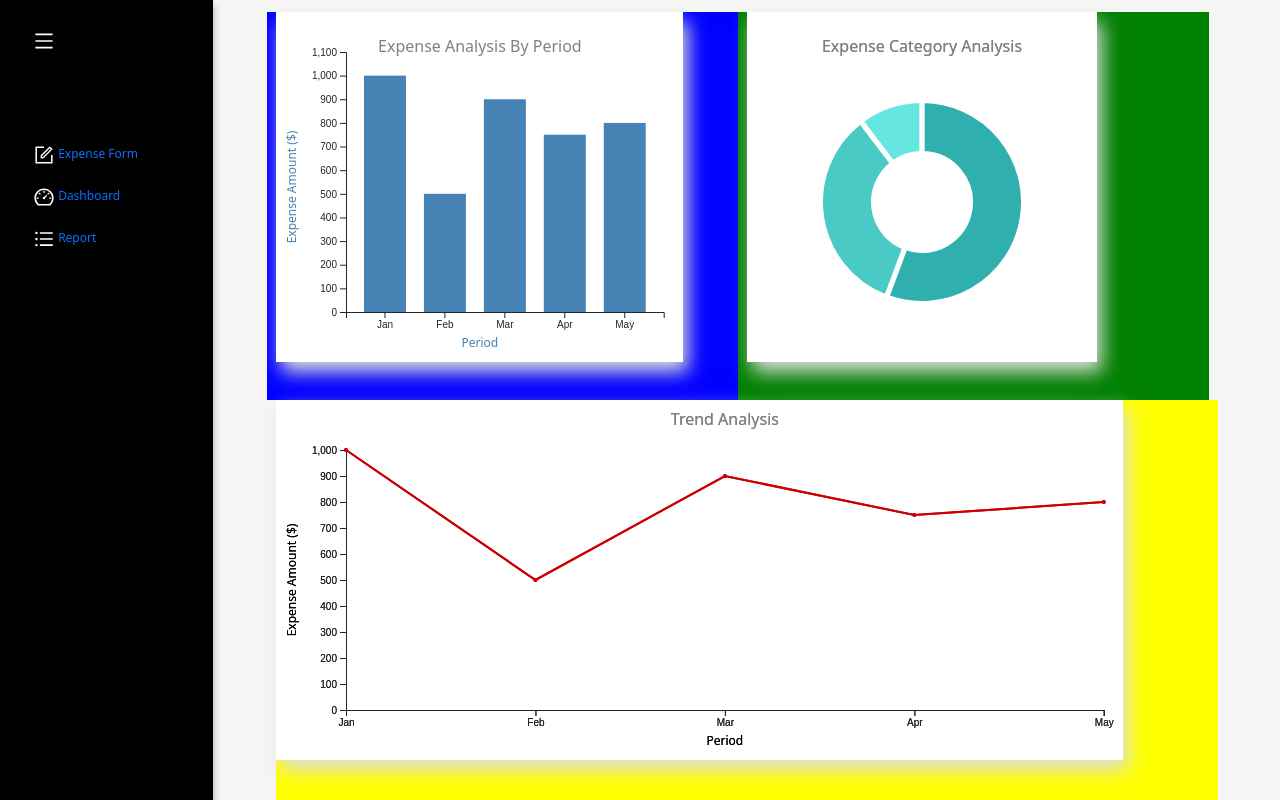
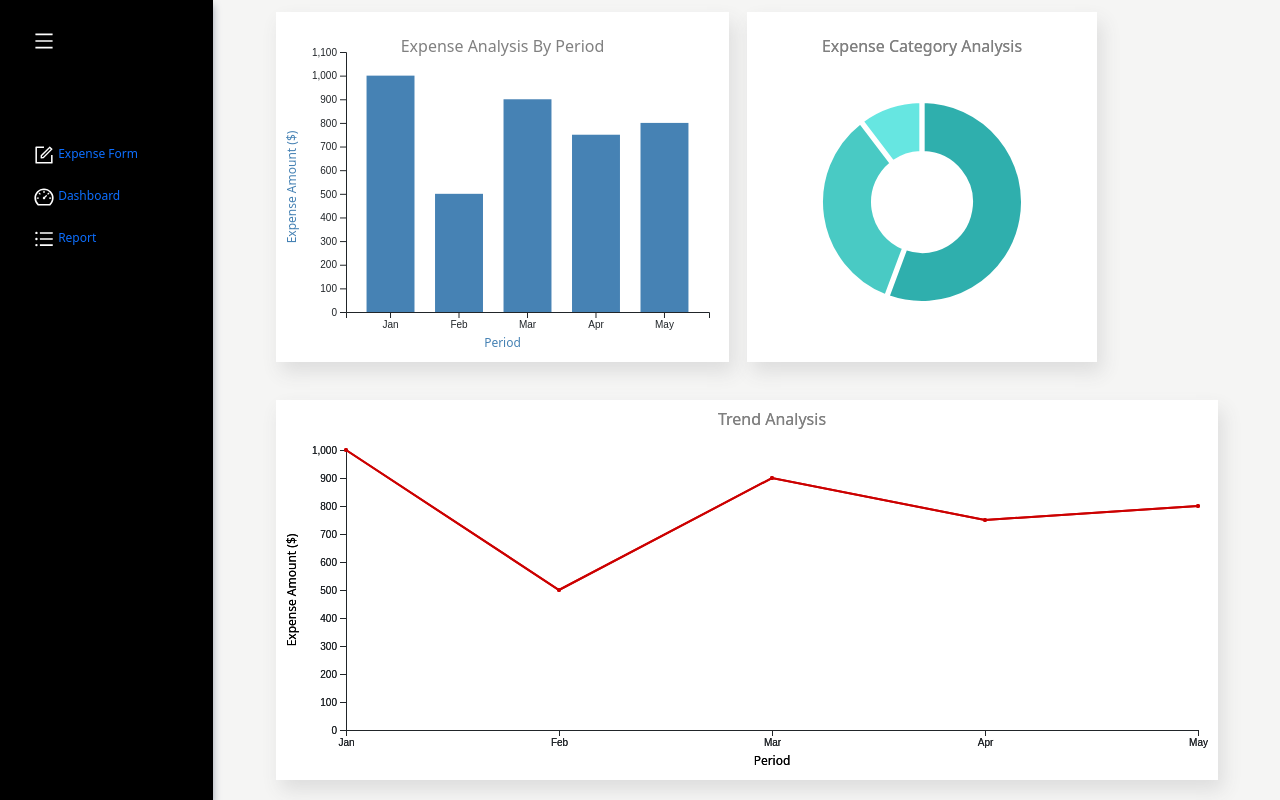
Before and after one commit to DaphneGoh89/React-Expense-App, a React (Vite) app in the folder react-expense-app/: page /dashboards in a window 1280 px wide. Built offline with nearby package versions, Linux system fonts and the light colour scheme; no server answers.

Commit message:
Adjusted dashboard width and alignment

```diff
--- a/react-expense-app/src/components/Dashboards/BarChart.jsx
+++ b/react-expense-app/src/components/Dashboards/BarChart.jsx
@@ -14,7 +14,7 @@ const BarChart = () => {
     // 1. define margin and dimension
     const margin = { top: 40, right: 20, bottom: 10, left: 70 };
     let chartWidth =
-      parseInt(d3.select("#expenseBarChart").style("width")) * 0.9 -
+      parseInt(d3.select("#expenseBarChart").style("width")) -
       margin.left -
       margin.right;
     let chartHeight = 350 - margin.top - margin.bottom;
--- a/react-expense-app/src/components/Dashboards/Dashboards.jsx
+++ b/react-expense-app/src/components/Dashboards/Dashboards.jsx
@@ -49,14 +49,14 @@ const Dashboards = () => {
   return (
     <div className="col-md-9 dashboard" style={{ margin: "0 auto" }}>
       <div className="w-100 h-50 row pt-3">
-        <div className="col-md-6" style={{ background: "blue" }}>
+        <div className="col-md-6">
           <BarChart />
         </div>
-        <div className="col-md-6" style={{ background: "green" }}>
+        <div className="col-md-6">
           <PieChart />
         </div>
       </div>
-      <div className="w-100 h-50" style={{ background: "yellow" }}>
+      <div className="w-100 h-50">
         <LineChart />
       </div>
     </div>
--- a/react-expense-app/src/components/Dashboards/LineChart.jsx
+++ b/react-expense-app/src/components/Dashboards/LineChart.jsx
@@ -8,11 +8,11 @@ const LineChart = ({ data }) => {
     // 1. define margin and dimension
     const margin = { top: 50, right: 20, bottom: 50, left: 70 };
     let chartWidth =
-      parseInt(d3.select("#expenseLineChart").style("width")) * 0.9 -
+      parseInt(d3.select("#expenseLineChart").style("width")) -
       margin.left -
       margin.right;
     let chartHeight =
-      parseInt(d3.select("#expenseLineChart").style("height")) * 0.9 -
+      parseInt(d3.select("#expenseLineChart").style("height")) * 0.95 -
       margin.top -
       margin.bottom;
 
```
